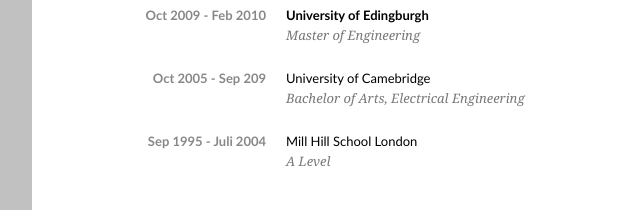
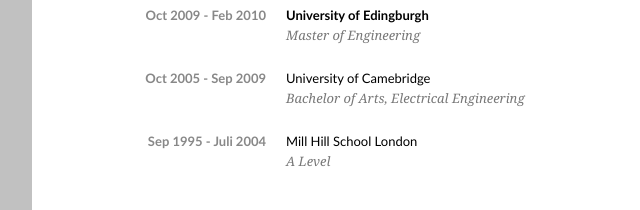
Before and after one commit to ticktronaut/resume, a plain HTML site: page html5/index.html in a window 1280 px wide. Shown: the part 479-689 px from the top of the page, 153-793 px from the left. Drawn offline with Linux system fonts and the light colour scheme.

Commit message:
corrected type.

```diff
--- a/html5/index.html
+++ b/html5/index.html
@@ -56,7 +56,7 @@
               <br>
               <em>Master of Engineering</em>
             </p>
-            <h3>Oct 2005 - Sep 209</h3>
+            <h3>Oct 2005 - Sep 2009</h3>
             <p>
               <span class="school">University of Camebridge</span>
               <br>
```
